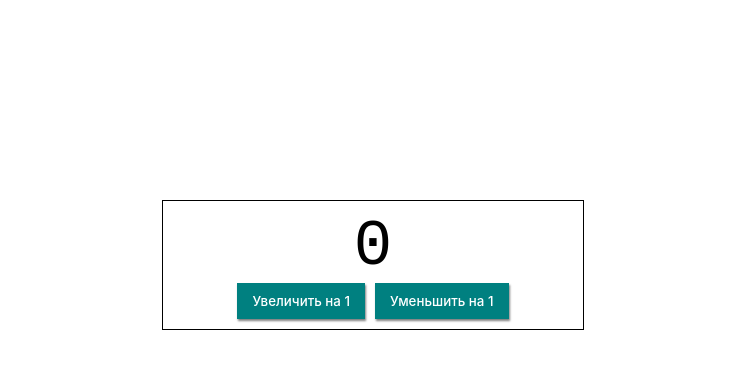
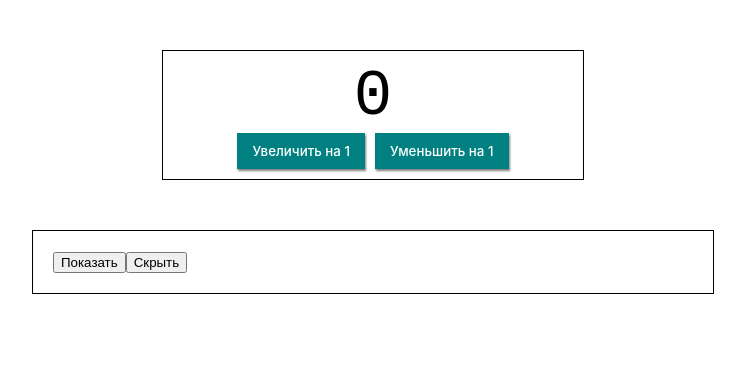
Before and after one commit to FortuneFame/react-events-and-status, a React (Create React App) app: page / in a window 1280 px wide. Shown: the top 368 px of the page, without its empty margins (267-1012 px from the left). Built offline with nearby package versions, Linux system fonts and the light colour scheme.

Commit message:
hide and show

```diff
--- a/src/components/App.js
+++ b/src/components/App.js
@@ -1,10 +1,13 @@
 import React from "react";
 import Counter from "./Counter/Counter.js";
+import Dropdown from "./Dropdown/Dropdown.js";
+
 
 const App = () => {
     return (
         <div>
             <Counter initialValue={0} />
+            <Dropdown />
         </div>
     );
 };
--- a/src/components/Counter/Counter.css
+++ b/src/components/Counter/Counter.css
@@ -4,7 +4,8 @@
     border: 1px solid black;
     text-align: center;
     margin: auto;
-    margin-top: 200px;
+    margin-top: 50px;
+    margin-bottom: 50px;
 }
 
 .Counter__controls>button {
--- a/src/components/Counter/Counter.js
+++ b/src/components/Counter/Counter.js
@@ -4,10 +4,6 @@ import Controls from './Controls.js'
 import Value from './Value.js';
 
 class Counter extends React.Component {
-
-    static defaultProps = {
-        initialValue: 0,
-    }
 
     state = {
         value: this.props.initialValue,
--- a/src/components/Dropdown/Dropdown.css
+++ b/src/components/Dropdown/Dropdown.css
@@ -0,0 +1,19 @@
+.Dropdown {
+    position: relative;
+    width: 50%;
+    padding: 20px;
+    border: 1px solid black;
+    margin: auto;
+}
+
+.Dropdown__menu {
+    position: absolute;
+    top: 100%;
+    left: 0;
+    width: 92%;
+    padding: 20px;
+    text-align: center;
+    background-color: teal;
+    color: white;
+    margin: auto;
+}
--- a/src/components/Dropdown/Dropdown.js
+++ b/src/components/Dropdown/Dropdown.js
@@ -0,0 +1,43 @@
+import React, { Component } from 'react';
+import './Dropdown.css';
+
+class Dropdown extends Component {
+
+    state = {
+        visible: false,
+    }
+
+    show = () => {
+        this.setState({ visible: true });
+    }
+
+    hide = () => {
+        this.setState({ visible: false });
+    }
+
+    render() {
+        return (
+            <div className="Dropdown">
+                <button
+                    type="button"
+                    className="Dropdown__toggle"
+                    onClick={this.show}
+                >
+                    Показать
+                </button>
+                <button
+                    type="button"
+                    className="Dropdown__toggle"
+                    onClick={this.hide}
+                >
+                    Скрыть
+                </button>
+                {this.state.visible && (
+                    <div className="Dropdown__menu">Выпадающее меню</div>
+                )}
+            </div>
+        );
+    };
+};
+
+export default Dropdown;
```
